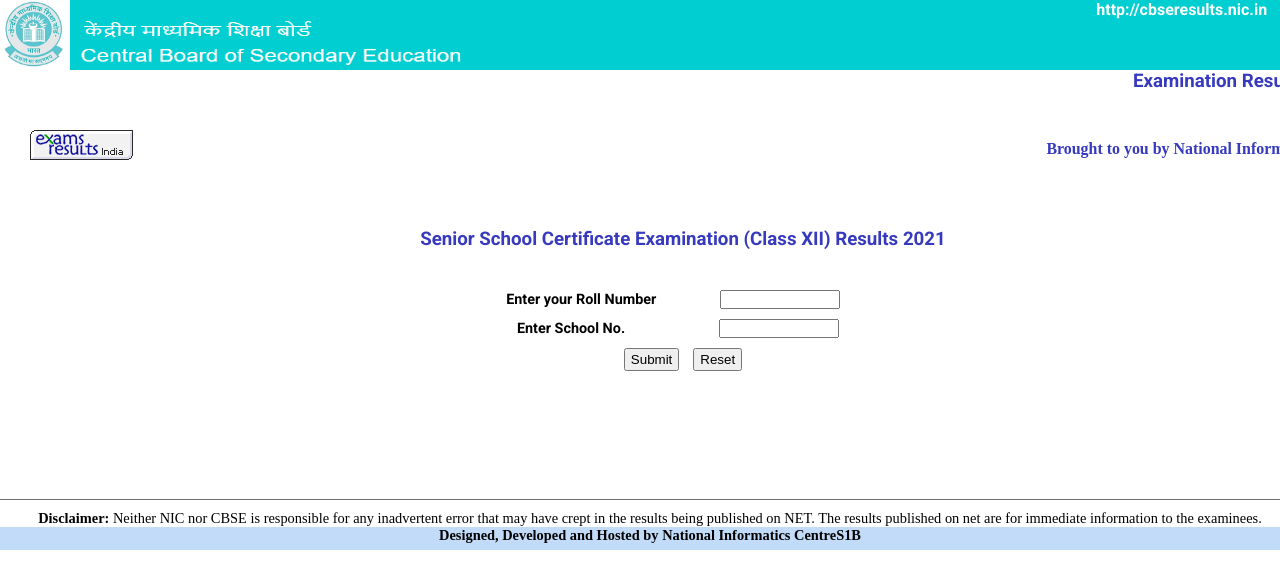
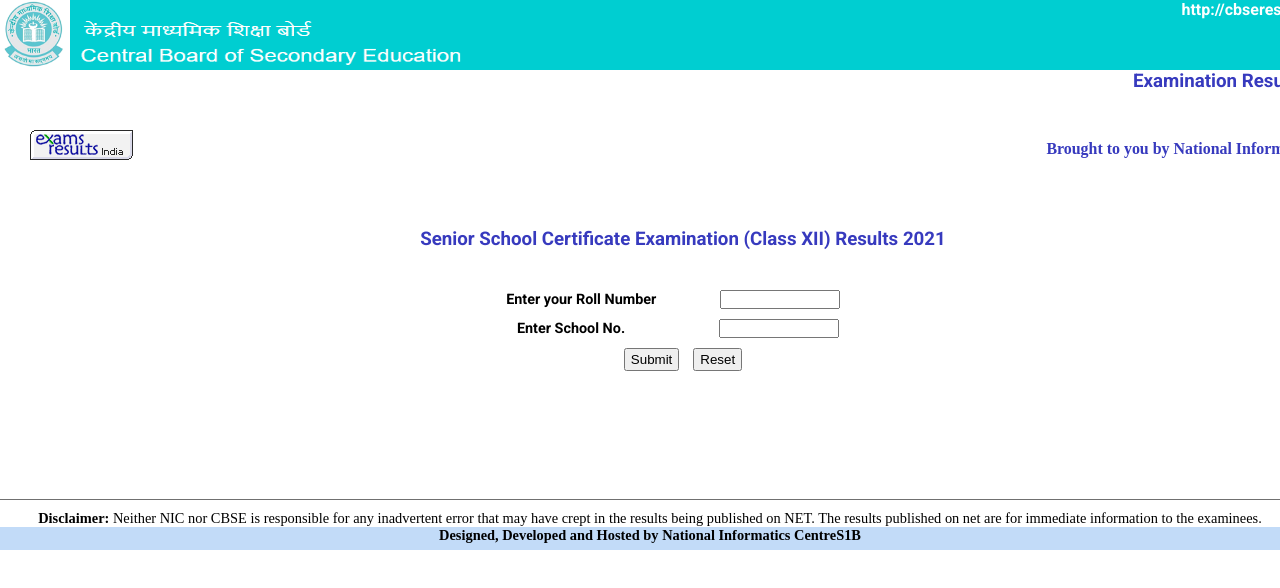
Before and after one commit to 13rohitahlawat/CBSE-12th-Rsult, a plain HTML site: page components/login.html in a window 1280 px wide. Shown: the top 588 px of the page. Drawn offline with Linux system fonts and the light colour scheme.

Commit message:
change width

```diff
--- a/components/css/12thResult.scss
+++ b/components/css/12thResult.scss
@@ -17,7 +17,7 @@ $font-family: "Roboto", sans-serif;
 
 header {
   position: relative;
-  width: 100%;
+  width: 1366px;
   height: 70px;
   background-color: $primary-color;
   display: flex;
--- a/components/css/login.scss
+++ b/components/css/login.scss
@@ -17,7 +17,7 @@ $font-family: "Roboto", sans-serif;
 
 header {
   position: relative;
-  width: 100%;
+  width: 1366px;
   height: 70px;
   background-color: $primary-color;
   display: flex;
--- a/components/css/style.scss
+++ b/components/css/style.scss
@@ -17,7 +17,7 @@ $font-family: "Roboto", sans-serif;
 
 header {
   position: relative;
-  width: 100%;
+  width: 1366px;
   height: 70px;
   background-color: $primary-color;
   display: flex;
```
Also changed, not shown: components/css/12thResult.css, components/css/login.css, components/css/style.css, 3 other files.
